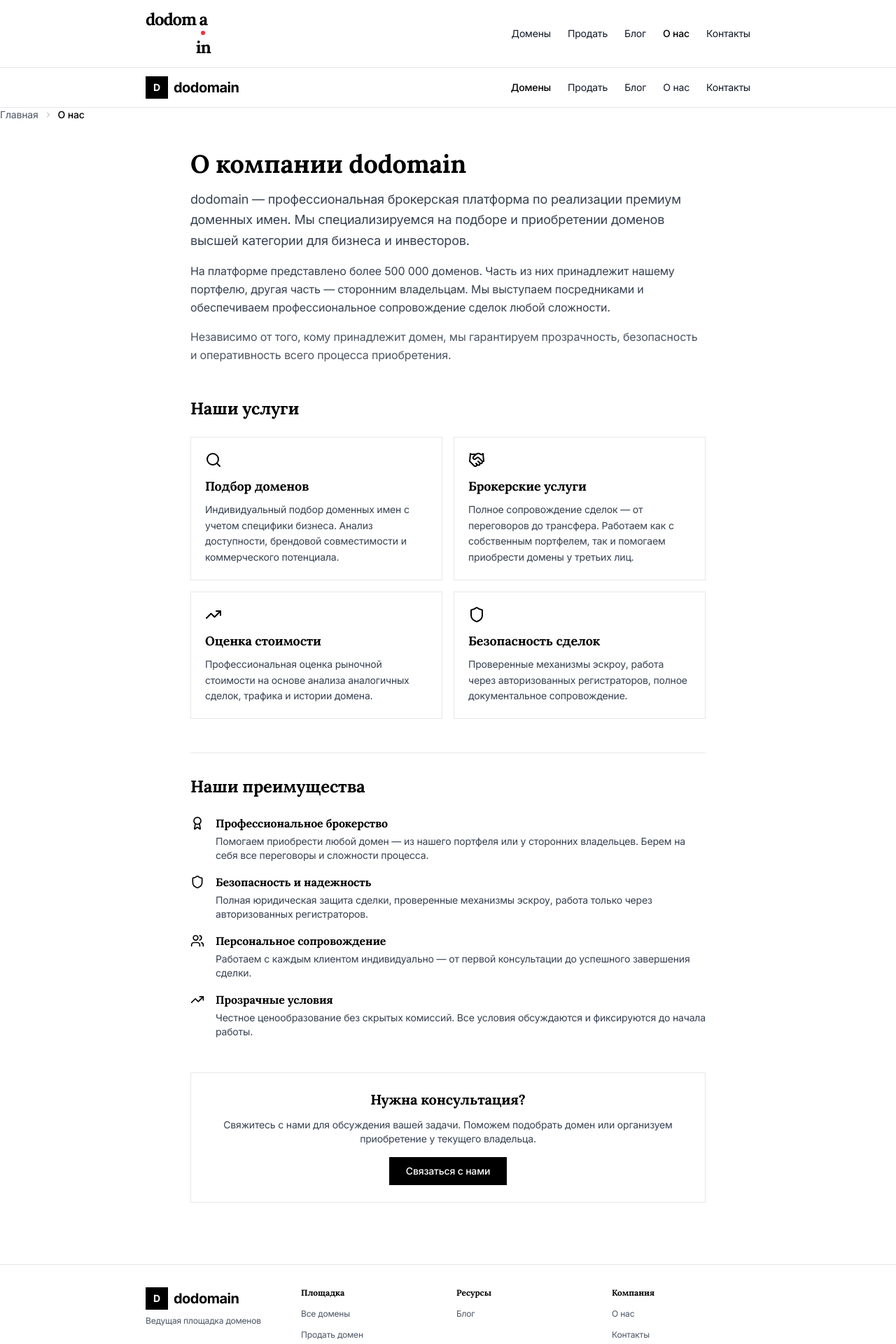
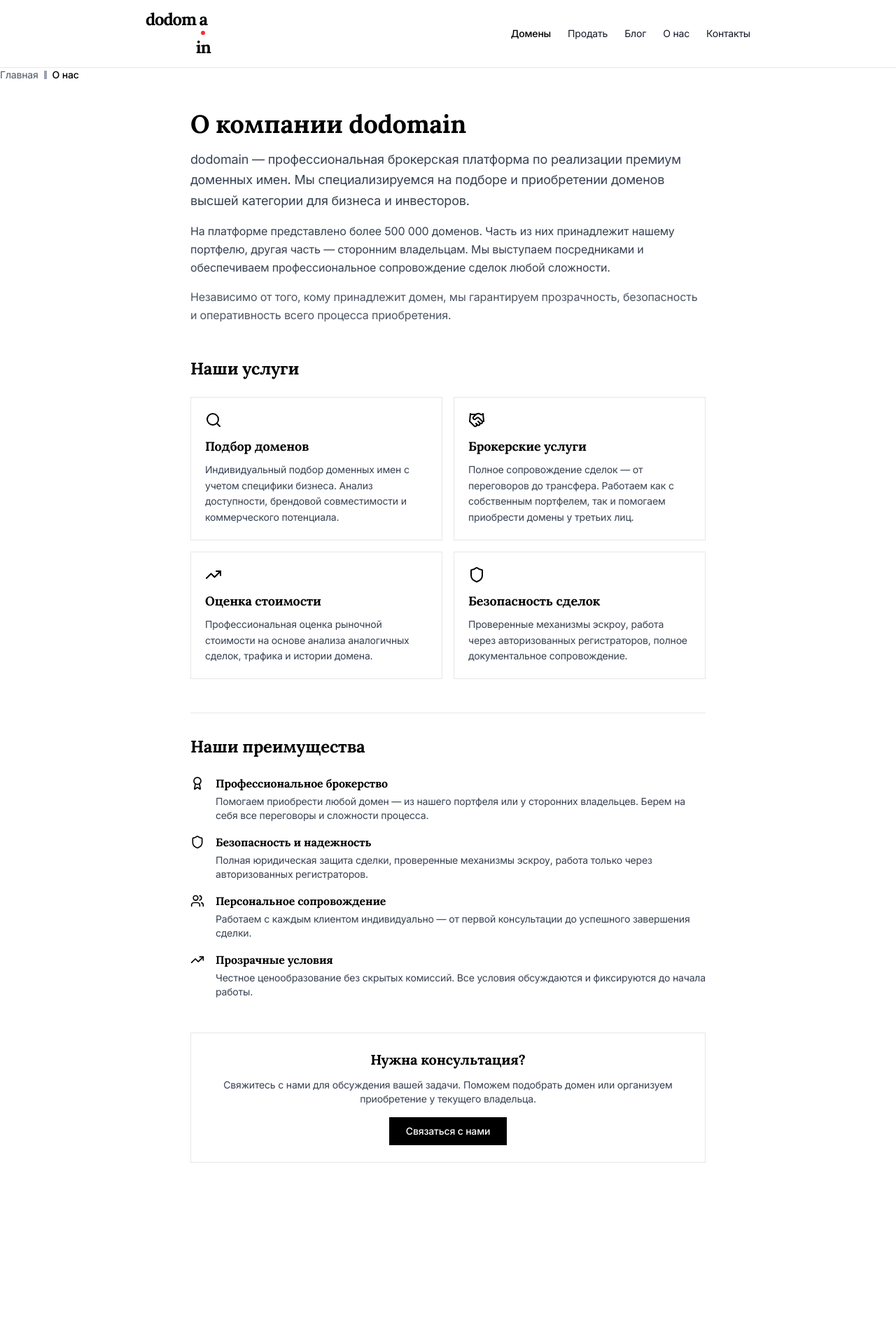
Before and after one commit to freenel3/dodomain-next, a Next.js app: page /about in a window 1280 px wide. Shown: the top 1920 px of the page at 70% size. After the commit the page ends 1701 px from the top, so only its background shows below. Built offline with nearby package versions, Linux system fonts and the light colour scheme.

Commit message:
Исправлен дизайн 1 в 1: логотип с красной точкой, убрана категория из карточек, хлебные крошки с черточкой, удален футер с внутренних страниц

```diff
--- a/src/app/about/page.tsx
+++ b/src/app/about/page.tsx
@@ -2,7 +2,6 @@
 import { Search, Handshake, Shield, TrendingUp, Users, Award } from 'lucide-react';
 import Breadcrumbs from '@/components/ui/Breadcrumbs';
 import Header from '@/components/Header';
-import Footer from '@/components/Footer';
 
 /**
  * Страница "О нас"
@@ -154,8 +153,6 @@
           </Link>
         </div>
       </div>
-
-      <Footer />
     </div>
   );
 }
--- a/src/app/blog/[slug]/page.tsx
+++ b/src/app/blog/[slug]/page.tsx
@@ -8,7 +8,6 @@
 import { formatDate, getSimilarDomains } from "@/lib/utils";
 import Breadcrumbs from "@/components/ui/Breadcrumbs";
 import Header from "@/components/Header";
-import Footer from "@/components/Footer";
 import { Calendar, Clock, Share2, Globe, ArrowRight } from "lucide-react";
 
 // Тип для статьи из БД
@@ -315,8 +314,6 @@
           </div>
         )}
       </div>
-
-      <Footer />
     </div>
   );
 }
--- a/src/app/blog/page.tsx
+++ b/src/app/blog/page.tsx
@@ -10,7 +10,6 @@
 import BlogCard from "@/components/blog/BlogCard";
 import BlogGrid from "@/components/blog/BlogGrid";
 import Header from "@/components/Header";
-import Footer from "@/components/Footer";
 
 // Тип для статьи из БД
 interface BlogPost {
@@ -203,8 +202,6 @@
           </BlogGrid>
         )}
       </div>
-
-      <Footer />
     </div>
   );
 }
--- a/src/app/contact/page.tsx
+++ b/src/app/contact/page.tsx
@@ -7,7 +7,6 @@
 import { CONTACT_INFO } from '@/lib/constants';
 import { submitContactForm } from '@/app/actions';
 import Header from '@/components/Header';
-import Footer from '@/components/Footer';
 
 /**
  * Страница контактов
@@ -189,8 +188,6 @@
           </form>
         </div>
       </div>
-
-      <Footer />
     </div>
   );
 }
--- a/src/app/domains/[slug]/page.tsx
+++ b/src/app/domains/[slug]/page.tsx
@@ -9,7 +9,6 @@
 import Breadcrumbs from "@/components/ui/Breadcrumbs";
 import ContactModal from "@/components/ui/ContactModal";
 import Header from "@/components/Header";
-import Footer from "@/components/Footer";
 import {
   Globe,
   Calendar,
@@ -333,8 +332,6 @@
             </div>
           </div>
         </div>
-
-        <Footer />
       </div>
     </>
   );
--- a/src/app/domains/page.tsx
+++ b/src/app/domains/page.tsx
@@ -11,7 +11,6 @@
 import DomainFilters from "@/components/domains/DomainFilters";
 import DomainCard from "@/components/domains/DomainCard";
 import Header from "@/components/Header";
-import Footer from "@/components/Footer";
 import { Search, ChevronLeft, ChevronRight } from "lucide-react";
 
 // Тип для домена из БД
@@ -295,8 +294,6 @@
           </div>
         )}
       </div>
-
-      <Footer />
     </div>
   );
 }
--- a/src/app/layout.tsx
+++ b/src/app/layout.tsx
@@ -2,8 +2,6 @@
 import { Inter, Lora } from "next/font/google";
 import "./globals.css";
 import { SEO_DEFAULTS } from "@/lib/constants";
-import Header from "@/components/layout/Header";
-import Footer from "@/components/layout/Footer";
 import ScrollToTop from "@/components/ui/ScrollToTop";
 
 // Подключаем шрифт Inter для текста
@@ -115,9 +113,7 @@
         />
       </head>
       <body className={`${inter.className} antialiased`}>
-        <Header />
         <main>{children}</main>
-        <Footer />
         <ScrollToTop />
       </body>
     </html>
--- a/src/app/sell-domain/page.tsx
+++ b/src/app/sell-domain/page.tsx
@@ -6,7 +6,6 @@
 import Breadcrumbs from '@/components/ui/Breadcrumbs';
 import { submitContactForm } from '@/app/actions';
 import Header from '@/components/Header';
-import Footer from '@/components/Footer';
 
 export default function SellDomain() {
   const [state, formAction, isPending] = useActionState(submitContactForm, {
@@ -251,8 +250,6 @@
           </div>
         </div>
       </div>
-
-      <Footer />
     </div>
   );
 }
--- a/src/components/Header.tsx
+++ b/src/components/Header.tsx
@@ -1,4 +1,5 @@
 import Link from "next/link";
+import Logo from "./Logo";
 
 /**
  * Компонент хедера с навигацией
@@ -8,12 +9,7 @@
   return (
     <header className="border-b border-gray-200 bg-white sticky top-0 z-50">
       <div className="max-w-4xl mx-auto px-4 py-3 flex items-center justify-between">
-        <Link href="/" className="flex items-center gap-2 group">
-          <div className="w-8 h-8 bg-black flex items-center justify-center transition-transform group-hover:scale-105">
-            <span className="text-white font-bold text-sm">D</span>
-          </div>
-          <span className="text-xl font-bold text-black tracking-tight">dodomain</span>
-        </Link>
+        <Logo />
         <nav className="flex gap-6 items-center">
           <Link href="/domains" className="text-black font-medium transition-colors text-sm">Домены</Link>
           <Link href="/sell-domain" className="text-gray-900 hover:text-black transition-colors text-sm">Продать</Link>
--- a/src/components/domains/DomainCard.tsx
+++ b/src/components/domains/DomainCard.tsx
@@ -25,13 +25,8 @@
         href={`/domains/${encodeURIComponent(domain.name)}`}
         className="block"
       >
-        {/* Header с категорией и ценой */}
+        {/* Header с ценой */}
         <div className="flex items-start justify-between mb-3">
-          {domain.category && (
-            <div className="px-2 py-0.5 bg-gray-100 text-gray-900 text-xs font-medium">
-              {domain.category}
-            </div>
-          )}
           <div className="text-xl font-display font-bold text-black tracking-tight">
             {formatPrice(domain.price)}
           </div>
--- a/src/components/ui/Breadcrumbs.tsx
+++ b/src/components/ui/Breadcrumbs.tsx
@@ -1,5 +1,4 @@
 import Link from "next/link";
-import { ChevronRight } from "lucide-react";
 
 interface BreadcrumbItem {
   label: string;
@@ -22,7 +21,7 @@
         {items.map((item, index) => (
           <li key={index} className="flex items-center gap-2">
             {index > 0 && (
-              <ChevronRight className="w-3 h-3 text-gray-400 flex-shrink-0" />
+              <div className="w-1 h-3 bg-gray-400 flex-shrink-0" />
             )}
 
             {item.path ? (
```
Also changed, not shown: Screenshot_4.jpg (added).
